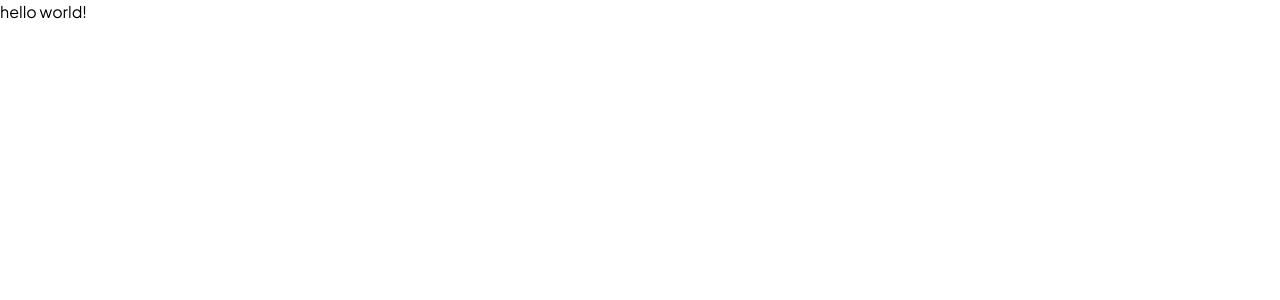
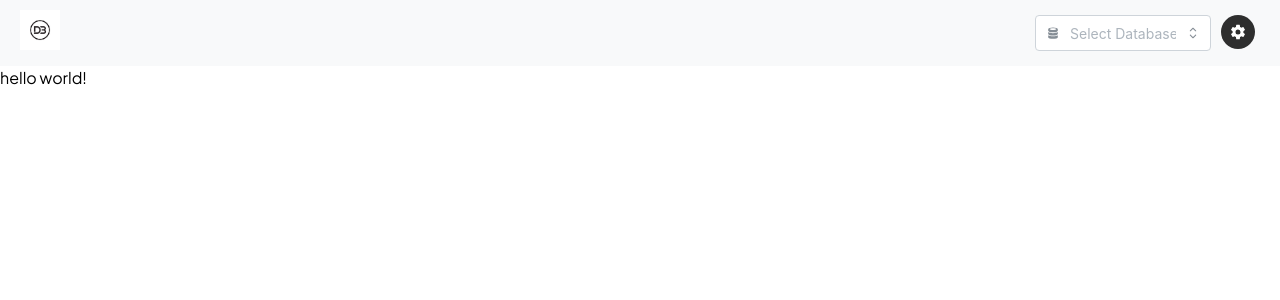
Before and after one commit to MillionaireLife/Chatdb, a Next.js app in the folder frontend/: page / in a window 1280 px wide. Shown: the top 300 px of the page. Built offline with nearby package versions, Linux system fonts and the light colour scheme.

Commit message:
added header section

```diff
--- a/frontend/package.json
+++ b/frontend/package.json
@@ -18,6 +18,7 @@
     "next": "14.2.5",
     "react": "^18",
     "react-dom": "^18",
+    "react-icons": "^5.2.1",
     "recharts": "2"
   }
 }
--- /dev/null
+++ b/frontend/src/app/_components/elements/dbselect.js
@@ -0,0 +1,22 @@
+"use client";
+import { Select } from '@mantine/core';
+import React from 'react'
+import { DiDatabase } from 'react-icons/di';
+import styles from '../header/header.module.css';
+
+export const DBselect = () => {
+  return (
+    <>
+      <Select
+        className={styles.select}
+        placeholder="Select Database"
+        data={['MySQL', 'mongoDB', 'SQLITE']}
+        allowDeselect
+        searchable
+        nothingFoundMessage="Nothing found..."
+        checkIconPosition="right"
+        leftSection={<DiDatabase />}
+      />
+    </>
+  );
+}
--- a/frontend/src/app/_components/header/header.js
+++ b/frontend/src/app/_components/header/header.js
@@ -1,5 +1,28 @@
 import React from 'react';
+import Link from 'next/link';
+import styles from './header.module.css';
+import { ActionIcon } from '@mantine/core';
+import { IoSettingsSharp } from 'react-icons/io5';
+import { DBselect } from '../elements/dbselect';
 
-export const Header = () => {
-  return <>header</>;
+const HeaderMenu = () => {
+  return (
+    <>
+      <header className={styles.header}>
+        <div className={styles.logo}>
+          <img src="/logos/logo1.png" alt="Logo" />
+        </div>
+        <div className={styles.dropdown}>
+          <DBselect />
+          <Link href="/settings">
+            <ActionIcon variant="filled" color="dark" size="lg" radius="xl">
+              <IoSettingsSharp />
+            </ActionIcon>
+          </Link>
+        </div>
+      </header>
+    </>
+  );
 };
+
+export default HeaderMenu;
--- /dev/null
+++ b/frontend/src/app/_components/header/header.module.css
@@ -0,0 +1,27 @@
+.header {
+  display: flex;
+  justify-content: space-between;
+  align-items: center;
+  padding: 10px 20px;
+  background-color: #f8f9fa;
+}
+
+.logo img {
+  height: 40px;
+}
+
+.dropdown {
+  display: flex;
+  padding: 5px;
+  font-size: 16px;
+  gap: 10px;
+}
+
+.settings img {
+  height: 30px;
+  cursor: pointer;
+}
+
+.select {
+  width: 11rem;
+}
--- a/frontend/src/app/layout.js
+++ b/frontend/src/app/layout.js
@@ -2,6 +2,7 @@ import { Plus_Jakarta_Sans } from 'next/font/google';
 import { MantineProvider } from '@mantine/core';
 import '@mantine/core/styles.css';
 import './globals.css';
+import  HeaderMenu   from './_components/header/header';
 
 const plus_jakarta_sans = Plus_Jakarta_Sans({ subsets: ['latin'], preload: true });
 
@@ -14,7 +15,10 @@ export default function RootLayout({ children }) {
   return (
     <html lang="en">
       <body className={plus_jakarta_sans.className} suppressHydrationWarning={true}>
-        <MantineProvider>{children}</MantineProvider>
+        <MantineProvider>
+          <HeaderMenu/>
+          {children}
+        </MantineProvider>
       </body>
     </html>
   );
```
Also changed, not shown: frontend/public/logos/logo1.png (added), 1 other file (tests, documents, lock files or other folders).
